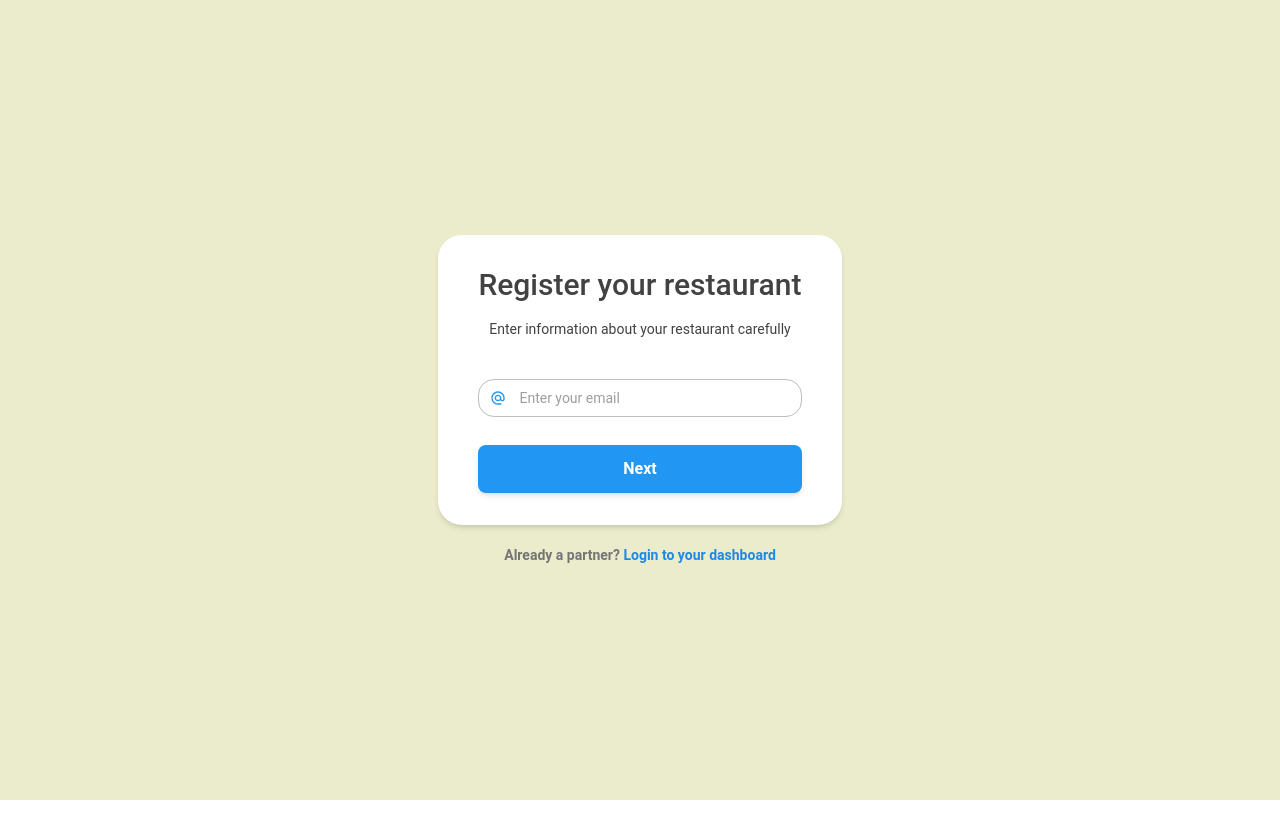
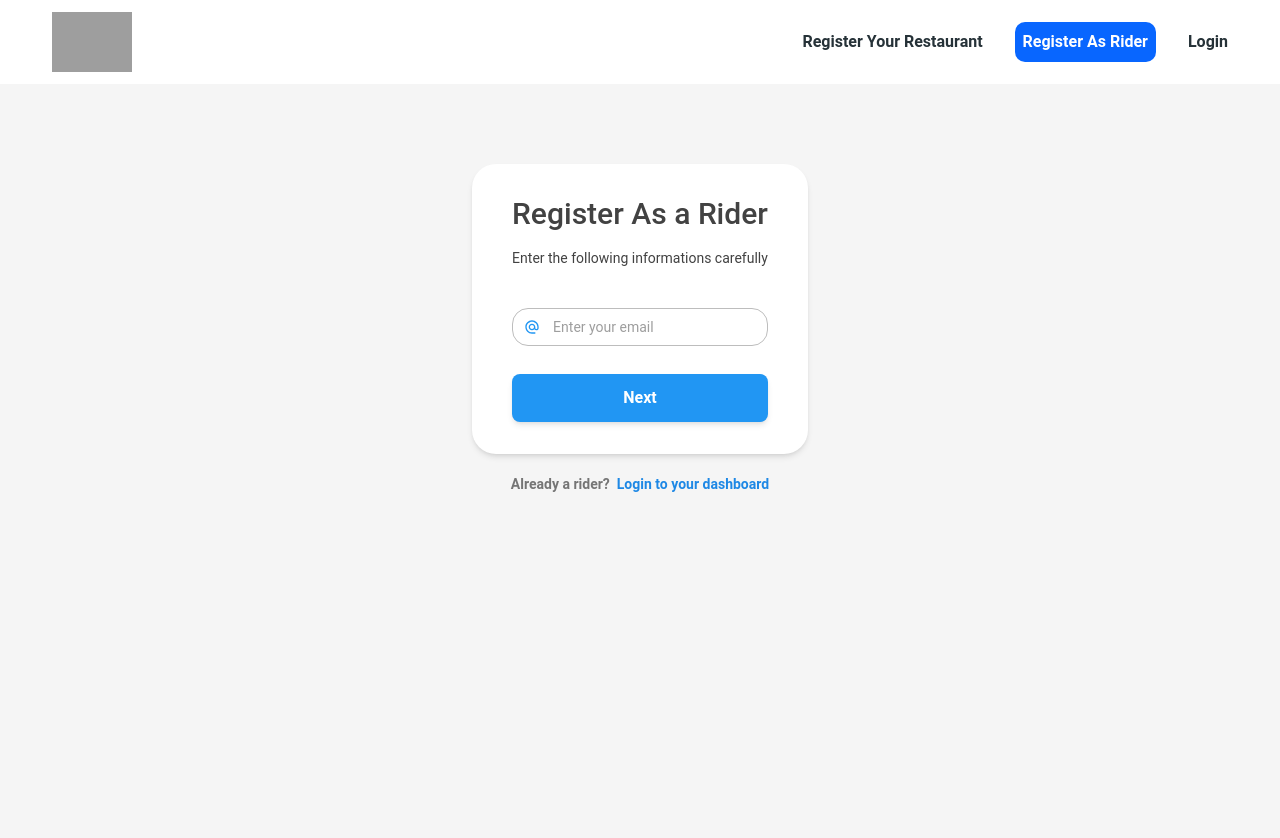
Before and after one commit to yasin-arafat-389/DineDash-Dashboard, a React (Vite) app: page /rider-register in a window 1280 px wide. Shown: the top 838 px of the page. Before the commit the page ends 800 px from the top, so only its background shows below. Built offline with nearby package versions, Linux system fonts and the light colour scheme; no server answers; grey boxes are pictures that could not be loaded.

Commit message:
Added a page for rider registration

```diff
--- /dev/null
+++ b/src/Components/Navbar/Navbar.jsx
@@ -0,0 +1,79 @@
+/* eslint-disable react/prop-types */
+import React from "react";
+import { Collapse, IconButton } from "@material-tailwind/react";
+import { RxHamburgerMenu } from "react-icons/rx";
+import { IoMdClose } from "react-icons/io";
+import { Link, useLocation } from "react-router-dom";
+
+function NavList() {
+  const CustomLink = ({ to, label }) => {
+    const location = useLocation();
+
+    return (
+      <Link
+        to={to}
+        className={`${
+          location.pathname === to ? "active-link" : "inactive-link"
+        } font-bold`}
+      >
+        {label}
+      </Link>
+    );
+  };
+
+  return (
+    <ul className="my-2 flex flex-col gap-2 lg:mb-0 lg:mt-0 lg:flex-row lg:items-center lg:gap-8 lg:mr-10">
+      <CustomLink to="/" label="Register Your Restaurant" />
+      <CustomLink to="/rider-register" label="Register As Rider" />
+      <CustomLink to="/login" label="Login" />
+    </ul>
+  );
+}
+
+export function NavbarMain() {
+  const [openNav, setOpenNav] = React.useState(false);
+
+  const handleWindowResize = () =>
+    window.innerWidth >= 960 && setOpenNav(false);
+
+  React.useEffect(() => {
+    window.addEventListener("resize", handleWindowResize);
+
+    return () => {
+      window.removeEventListener("resize", handleWindowResize);
+    };
+  }, []);
+
+  return (
+    <div>
+      <div className="w-full rounded-none p-3">
+        <div className="flex items-center justify-between text-blue-gray-900">
+          <Link to="/">
+            <img
+              src="https://i.ibb.co/kBDBhVs/dinedash.png"
+              className="w-[80px] ml-10"
+            />
+          </Link>
+          <div className="hidden lg:block">
+            <NavList />
+          </div>
+          <IconButton
+            variant="text"
+            className="ml-auto h-6 w-6 text-inherit hover:bg-transparent focus:bg-transparent active:bg-transparent lg:hidden"
+            ripple={false}
+            onClick={() => setOpenNav(!openNav)}
+          >
+            {openNav ? (
+              <IoMdClose className="h-6 w-6" strokeWidth={2} />
+            ) : (
+              <RxHamburgerMenu className="h-6 w-6" strokeWidth={2} />
+            )}
+          </IconButton>
+        </div>
+        <Collapse open={openNav}>
+          <NavList />
+        </Collapse>
+      </div>
+    </div>
+  );
+}
--- a/src/Layouts/MainLayout.jsx
+++ b/src/Layouts/MainLayout.jsx
@@ -1,10 +1,12 @@
 import { Outlet } from "react-router-dom";
 import ScrollToTop from "../Utilities/ScrollToTop/ScrollToTop";
 import { Toaster } from "react-hot-toast";
+import { NavbarMain } from "../Components/Navbar/Navbar";
 
 const MainLayout = () => {
   return (
     <div>
+      <NavbarMain />
       <ScrollToTop />
       <Toaster position="top-right" reverseOrder={false} />
       <Outlet />
--- a/src/Pages/AdminPages/PartnerRequests/PartnerRequests.jsx
+++ b/src/Pages/AdminPages/PartnerRequests/PartnerRequests.jsx
@@ -47,11 +47,19 @@ const PartnerRequests = () => {
 
   let handleReject = () => {
     setRejectLoading(true);
-    axios.post(`/reject/partner-request?email=${details.email}`).then(() => {
-      setRejectLoading(false);
-      setOpen(!open);
-      refetch();
-    });
+
+    let partnerDetails = {
+      email: details.email,
+      name: details.restaurantName,
+    };
+
+    axios
+      .post(`/reject/partner-request?email=${details.email}`, partnerDetails)
+      .then(() => {
+        setRejectLoading(false);
+        setOpen(!open);
+        refetch();
+      });
   };
 
   if (isLoading) {
--- a/src/Pages/Home/Home.jsx
+++ b/src/Pages/Home/Home.jsx
@@ -169,7 +169,7 @@ const Home = () => {
   }
 
   return (
-    <div className="bg-[#EAECCC] min-h-screen flex flex-col justify-center items-center">
+    <div className="bg-gray-100 min-h-screen flex flex-col pt-20">
       <Helmet>
         <title>Register Your Restaurant</title>
       </Helmet>
@@ -330,8 +330,8 @@ const Home = () => {
         </div>
       </div>
 
-      <p className="text-sm mt-5 font-bold text-gray-600">
-        Already a partner?{" "}
+      <p className="text-sm flex justify-center items-center mt-5 font-bold text-gray-600">
+        Already a partner? &nbsp;
         <span className="text-blue-600 hover:underline">
           <Link to="/login">Login to your dashboard</Link>
         </span>
--- a/src/Pages/Login/Login.jsx
+++ b/src/Pages/Login/Login.jsx
@@ -73,7 +73,7 @@ const Login = () => {
 
       <form onSubmit={handleLogin}>
         {" "}
-        <div className="min-h-screen flex flex-col items-center justify-center bg-gray-100">
+        <div className="min-h-screen flex flex-col pt-20 items-center bg-gray-100">
           <div
             className="
           flex flex-col
--- a/src/Pages/RiderRegister/RiderRegister.jsx
+++ b/src/Pages/RiderRegister/RiderRegister.jsx
@@ -169,9 +169,9 @@ const RiderRegister = () => {
   }
 
   return (
-    <div className="bg-[#EAECCC] min-h-screen flex flex-col justify-center items-center">
+    <div className="bg-gray-100 min-h-screen flex flex-col pt-20">
       <Helmet>
-        <title>Register Your Restaurant</title>
+        <title>Register As a Rider</title>
       </Helmet>
 
       <div className=" flex flex-col items-center justify-center">
@@ -191,10 +191,10 @@ const RiderRegister = () => {
         "
         >
           <div className="font-medium self-center text-xl sm:text-3xl text-gray-800">
-            Register your restaurant
+            Register As a Rider
           </div>
           <div className="mt-4 self-center text-xl sm:text-sm text-gray-800">
-            Enter information about your restaurant carefully
+            Enter the following informations carefully
           </div>
 
           <div className="mt-10">
@@ -330,8 +330,8 @@ const RiderRegister = () => {
         </div>
       </div>
 
-      <p className="text-sm mt-5 font-bold text-gray-600">
-        Already a partner?{" "}
+      <p className="text-sm flex justify-center items-center mt-5 font-bold text-gray-600">
+        Already a rider? &nbsp;
         <span className="text-blue-600 hover:underline">
           <Link to="/login">Login to your dashboard</Link>
         </span>
--- a/src/index.css
+++ b/src/index.css
@@ -7,3 +7,10 @@
   border-radius: 10px;
   color: white;
 }
+
+.active-link {
+  background: #0866ff;
+  border-radius: 10px;
+  color: white;
+  padding: 8px;
+}
```
